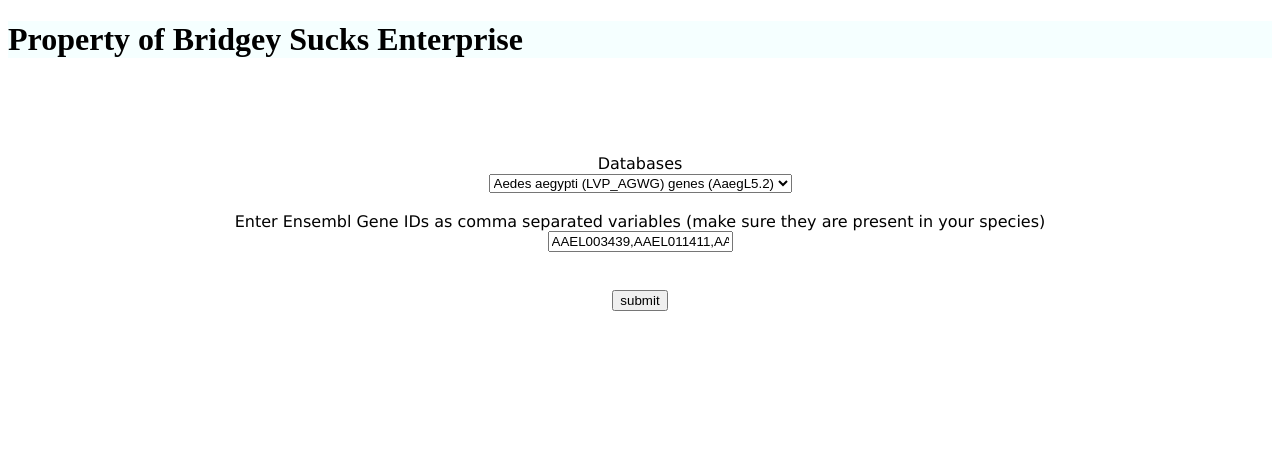
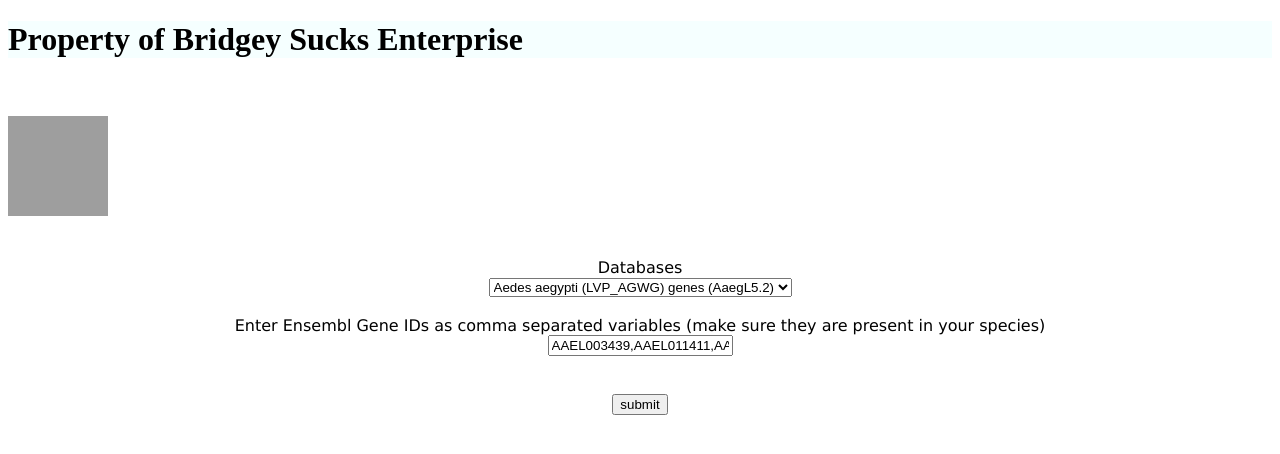
Before and after one commit to whutwagner3/Bridget_sucks, a Flask app: page / in a window 1280 px wide. Shown: the top 454 px of the page. Run offline with Flask 2, Linux system fonts and the light colour scheme; some libraries are stand-ins or nearby versions; grey boxes are pictures that could not be loaded.

Commit message:
Update touch_home.html

```diff
--- a/WebServer/templates/touch_home.html
+++ b/WebServer/templates/touch_home.html
@@ -9,6 +9,7 @@
 <body>
   <h1 style="background-color:rgb(245, 255, 255);"> Property of Bridgey Sucks Enterprise </h1>
     <br><br>
+    <img src="localhost:3333/mosquito.jpg" width="100" height="100">
   <form method="post" action="/" align="center" style="font-family:verdana">
       <br><br>
     <label for="organism">Databases</label><br>
```
